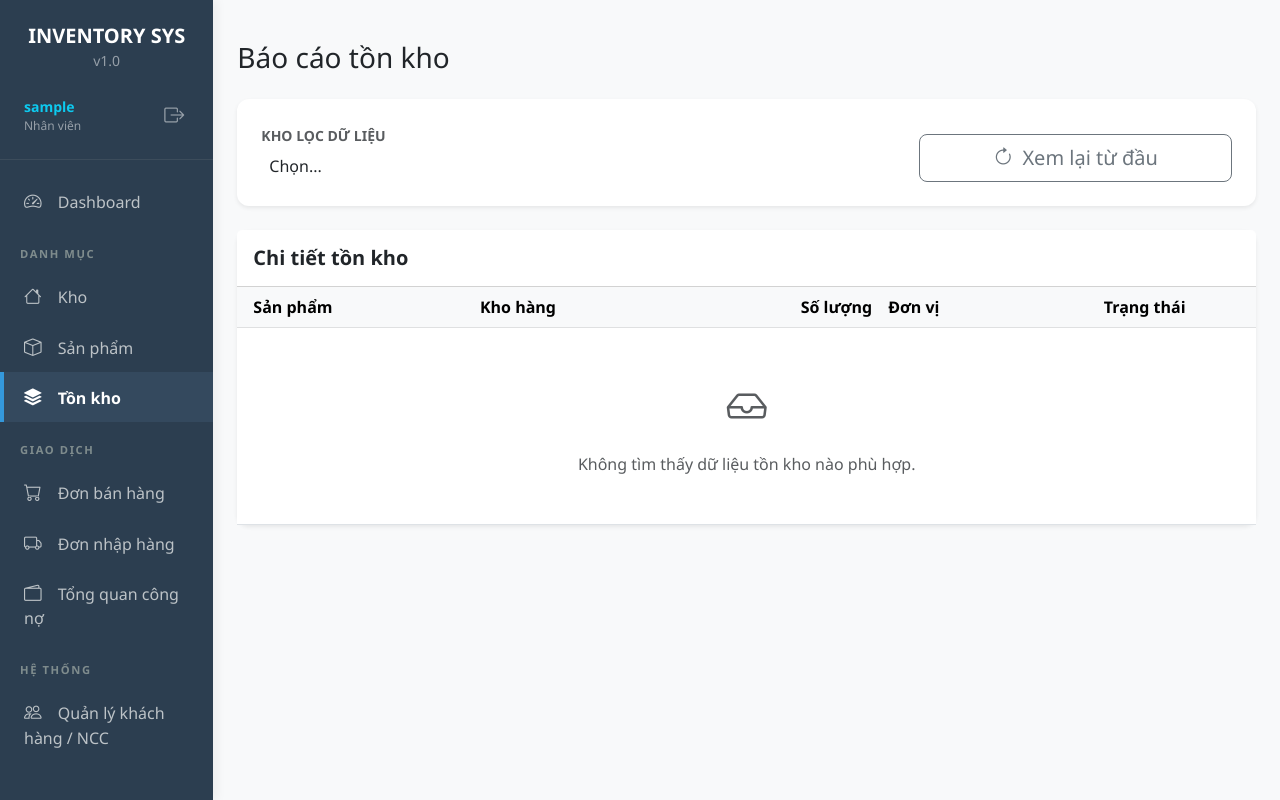
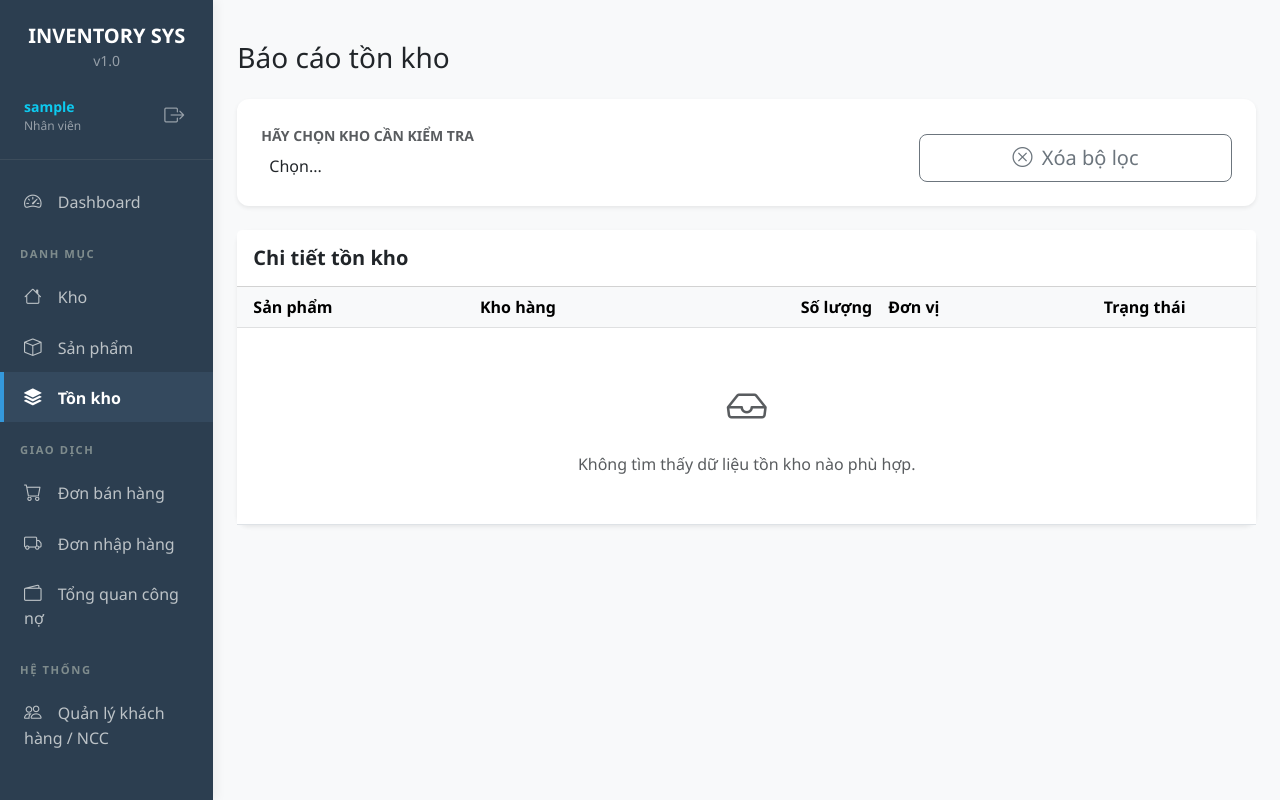
Before and after one commit to tinhduong/inventory_system, a Django app: page /catalog/stock/ in a window 1280 px wide. Run offline with Django 5.2, Linux system fonts and the light colour scheme; the visitor is signed in with stand-in values (Sample User, id 1); data that the repository does not hold is empty; some libraries are stand-ins or nearby versions.

Commit message:
Update labels in stock report filter

```diff
--- a/templates/catalog/stock_list.html
+++ b/templates/catalog/stock_list.html
@@ -11,7 +11,7 @@
     <div class="card-body p-4">
         <form method="get" class="row g-3 align-items-end">
             <div class="col-md-8">
-                <label class="form-label fw-bold text-muted small text-uppercase">Kho lọc dữ liệu</label>
+                <label class="form-label fw-bold text-muted small text-uppercase">Hãy chọn kho cần kiểm tra</label>
                 <select name="warehouse" class="form-select form-select-lg search-select" onchange="this.form.submit()">
                     <option value="">Tất cả kho hàng (Tổng hợp)</option>
                     {% for w in warehouses %}
@@ -21,7 +21,7 @@
             </div>
             <div class="col-md-4">
                 <a href="?" class="btn btn-lg btn-outline-secondary w-100">
-                    <i class="bi bi-arrow-clockwise me-1"></i> Xem lại từ đầu
+                    <i class="bi bi-x-circle me-1"></i> Xóa bộ lọc
                 </a>
             </div>
         </form>
```
